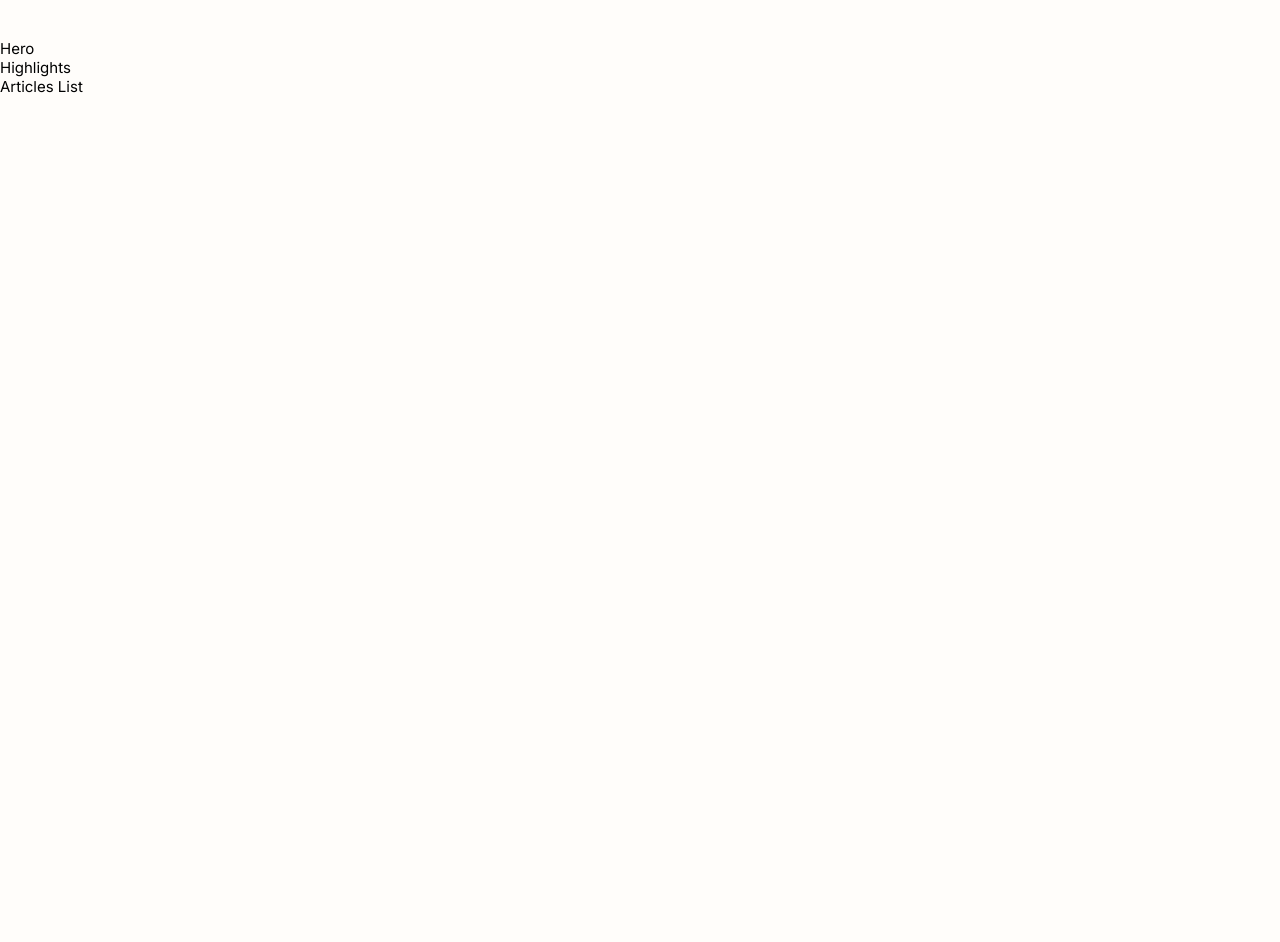
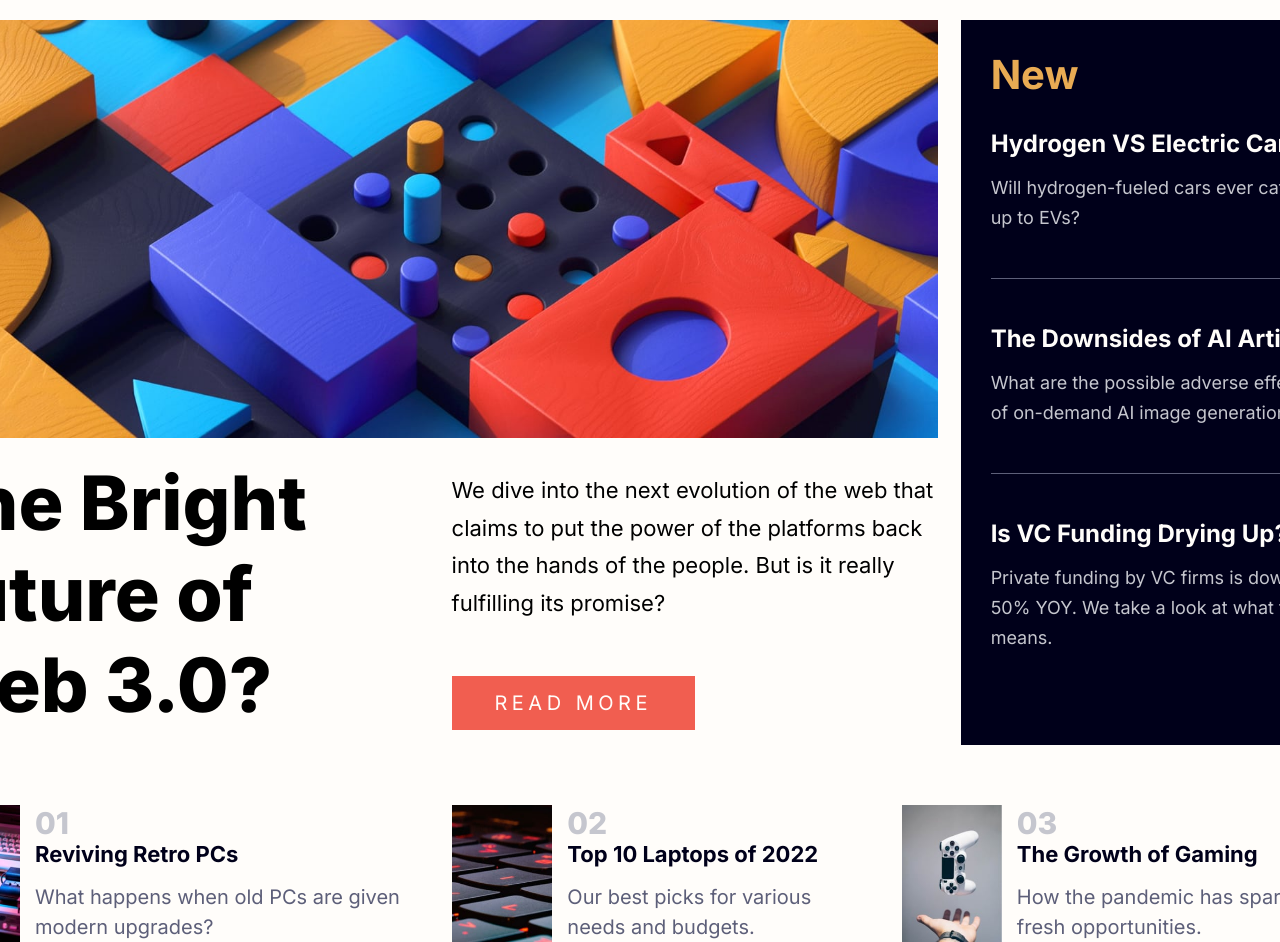
Before and after one commit to dscorzoni/project-react-news-website, a React (Create React App) app: page / in a window 1280 px wide. Shown: the part 80-1022 px from the top of the page. Before the commit the page ends 800 px from the top, so only its background shows below. Built offline with nearby package versions, Linux system fonts and the light colour scheme.

Commit message:
Web interface finished.

```diff
--- a/src/Articles.js
+++ b/src/Articles.js
@@ -1,9 +1,111 @@
+import styled from "styled-components";
+import ImgArticle1 from "./assets/images/image-retro-pcs.jpg";
+import ImgArticle2 from "./assets/images/image-top-laptops.jpg";
+import ImgArticle3 from "./assets/images/image-gaming-growth.jpg";
+
+/* Styled Components */
+const ArticlesSection = styled.section`
+  display: flex;
+  flex-direction: column;
+  justify-content: center;
+  align-items: center;
+`;
+
+const Container = styled.div`
+  width: 1440px;
+  display: flex;
+  justify-content: space-between;
+  gap: 2rem;
+  margin-top: 4rem;
+`;
+
+const ArticleItem = styled.article`
+  display: flex;
+
+  img {
+    width: 100px;
+  }
+
+  div {
+    padding: 0 1rem 0 1rem;
+  }
+
+  h1 {
+    color: hsl(233, 8%, 79%);
+    font-weight: 800;
+    font-size: 30px;
+  }
+
+  h2 {
+    font-weight: 700;
+    font-size: 22px;
+    margin-bottom: 1rem;
+  }
+
+  p {
+    font-size: 20px;
+    color: hsl(236, 13%, 42%);
+    line-height: 2rem;
+  }
+
+  a {
+    text-decoration: none;
+    color: hsl(240, 100%, 5%);
+  }
+
+  a:hover {
+    color: hsl(5, 85%, 63%);
+  }
+`;
+
 const Articles = () => {
-    return(
-        <section>
-            Articles List
-        </section>
-    )
-}
+  // Articles List
+  const articlesList = [
+    {
+      id: "01",
+      title: "Reviving Retro PCs",
+      content: "What happens when old PCs are given modern upgrades?",
+      picture: ImgArticle1,
+      alt: "Retro computer",
+      url: "index.html",
+    },
+    {
+      id: "02",
+      title: "Top 10 Laptops of 2022",
+      content: "Our best picks for various needs and budgets.",
+      picture: ImgArticle2,
+      alt: "Laptops",
+      url: "index.html",
+    },
+    {
+      id: "03",
+      title: "The Growth of Gaming",
+      content: "How the pandemic has sparked fresh opportunities.",
+      picture: ImgArticle3,
+      alt: "Gaming controller",
+      url: "index.html",
+    },
+  ];
+  return (
+    <ArticlesSection>
+      <Container>
+        {articlesList.map((item) => {
+          return (
+            <ArticleItem key={item.id}>
+              <img src={item.picture} alt={item.alt} />
+              <div>
+                <h1>{item.id}</h1>
+                <a href={item.url}>
+                  <h2>{item.title}</h2>
+                </a>
+                <p>{item.content}</p>
+              </div>
+            </ArticleItem>
+          );
+        })}
+      </Container>
+    </ArticlesSection>
+  );
+};
 
 export default Articles;
--- a/src/Header.js
+++ b/src/Header.js
@@ -1,9 +1,9 @@
-import styled from 'styled-components';
-import Logo from './assets/images/logo.svg';
+import styled from "styled-components";
+import Logo from "./assets/images/logo.svg";
 
 /* Styled Components */
 const HeaderBar = styled.header`
-    margin: 2rem 0 3rem 0;
+  margin: 2rem 0 2rem 0;
   display: flex;
   flex-direction: column;
   justify-content: center;
@@ -17,10 +17,6 @@ const Container = styled.div`
   align-items: center;
 `;
 
-const LogoDiv = styled.div`
-
-`;
-
 const NavBar = styled.nav`
   display: flex;
   gap: 3rem;
@@ -29,6 +25,7 @@ const NavBar = styled.nav`
     text-decoration: none;
     color: hsl(236, 13%, 42%);
     font-weight: 400;
+    font-size: 18px;
   }
 
   a:hover {
@@ -38,12 +35,10 @@ const NavBar = styled.nav`
 
 /* Header Component */
 const Header = () => {
-    return(
+  return (
     <HeaderBar>
       <Container>
-                <LogoDiv>
         <img src={Logo} alt="Logo" />
-                </LogoDiv>
         <NavBar>
           <a href="index.html">Home</a>
           <a href="index.html">New</a>
@@ -53,7 +48,7 @@ const Header = () => {
         </NavBar>
       </Container>
     </HeaderBar>
-    )
-}
+  );
+};
 
 export default Header;
--- a/src/Hero.js
+++ b/src/Hero.js
@@ -1,10 +1,175 @@
+import styled from "styled-components";
+import ImgWebDesktop from "./assets/images/image-web-3-desktop.jpg";
+
+/* Styled Components */
+const HeroSection = styled.section`
+  display: flex;
+  flex-direction: column;
+  justify-content: center;
+  align-items: center;
+`;
+
+const Container = styled.div`
+  width: 1440px;
+  display: flex;
+  justify-content: space-between;
+  gap: 1.5rem;
+`;
+
+const HeroDiv = styled.div`
+  flex: 3;
+  img {
+    width: 100%;
+  }
+`;
+
+const HighlightsDiv = styled.div`
+  flex: 1;
+  background-color: hsl(240, 100%, 5%);
+  color: hsl(36, 100%, 99%);
+  padding: 1rem;
+  display: flex;
+  flex-direction: column;
+  padding: 2rem;
+
+  h1 {
+    font-size: 40px;
+    color: hsl(35, 77%, 62%);
+    font-weight: 700;
+    margin-bottom: 2rem;
+  }
+
+  h2 {
+    font-size: 24px;
+    font-weight: 700;
+    margin-bottom: 1rem;
+  }
+
+  p {
+    font-size: 18px;
+    color: hsl(233, 8%, 79%);
+    line-height: 2rem;
+  }
+
+  a {
+    text-decoration: none;
+    color: hsl(36, 100%, 99%);
+  }
+
+  a:hover {
+    color: hsl(35, 77%, 62%);
+  }
+`;
+
+const HeroContentDiv = styled.div`
+  margin: 1rem 0 1rem 0;
+  display: flex;
+  gap: 3rem;
+  h1 {
+    flex: 1;
+    font-size: 75px;
+    font-weight: 800;
+  }
+  div {
+    flex: 1;
+    display: flex;
+    flex-direction: column;
+    justify-content: space-between;
+  }
+  p {
+    margin-top: 1rem;
+    font-size: 22px;
+    line-height: 2.5rem;
+  }
+  button {
+    border: 0;
+    padding: 1rem;
+    width: 50%;
+    font-size: 20px;
+    background-color: hsl(5, 85%, 63%);
+    color: hsl(36, 100%, 99%);
+    letter-spacing: 0.3rem;
+    text-transform: uppercase;
+    cursor: pointer;
+  }
+  button:hover {
+    background-color: hsl(240, 100%, 5%);
+  }
+`;
+
+const DividerDiv = styled.div`
+  margin-top: 3rem;
+  margin-bottom: 3rem;
+  height: 1px;
+  width: 100%;
+  background-color: hsl(236, 13%, 42%);
+`;
+
+// Hero Component
 const Hero = () => {
-    return(
-        <section>
-            <div>Hero</div>
-            <div>Highlights</div>
-        </section>
-    )
-}
+  // Hero main content
+  const mainContent = {
+    id: 0,
+    title: "The Bright Future of Web 3.0?",
+    content:
+      "We dive into the next evolution of the web that claims to put the power of the platforms back into the hands of the people. But is it really fulfilling its promise?",
+    url: "index.html",
+  };
+
+  // Highlights section content
+  const hlContent = [
+    {
+      id: 1,
+      title: "Hydrogen VS Electric Cards",
+      content: "Will hydrogen-fueled cars ever catch up to EVs?",
+      url: "index.html",
+    },
+    {
+      id: 2,
+      title: "The Downsides of AI Artistry",
+      content:
+        "What are the possible adverse effects of on-demand AI image generation?",
+      url: "index.html",
+    },
+    {
+      id: 3,
+      title: "Is VC Funding Drying Up?",
+      content:
+        "Private funding by VC firms is down 50% YOY. We take a look at what that means.",
+      url: "index.html",
+    },
+  ];
+
+  return (
+    <HeroSection>
+      <Container>
+        <HeroDiv>
+          <img src={ImgWebDesktop} alt="Colored blocks" />
+          <HeroContentDiv>
+            <h1>{mainContent.title}</h1>
+            <div>
+              <p>{mainContent.content}</p>
+              <button>Read More</button>
+            </div>
+          </HeroContentDiv>
+        </HeroDiv>
+        <HighlightsDiv>
+          <h1>New</h1>
+          {hlContent.map((item) => {
+            return (
+              <div key={item.id}>
+                {item.id > 1 ? <DividerDiv></DividerDiv> : null}
+                <a href={item.url}>
+                  <h2>{item.title}</h2>
+                </a>
+                <p>{item.content}</p>
+              </div>
+            );
+          })}
+        </HighlightsDiv>
+      </Container>
+    </HeroSection>
+  );
+};
 
 export default Hero;
```
Lines whose indentation alone changed are shown as unchanged.
